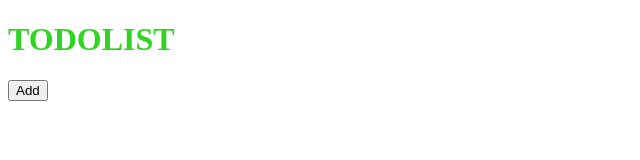
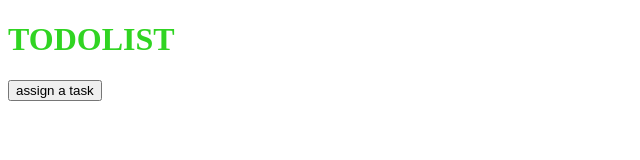
Before and after one commit to Gopal0806/TODOLIST, a plain HTML site: page index.html in a window 1280 px wide. Shown: the whole page, without its empty margins (0-640 px from the left). Drawn offline with Linux system fonts and the light colour scheme.

Commit message:
comitted

```diff
--- a/index.html
+++ b/index.html
@@ -6,7 +6,7 @@
     <title>TODOLIST</title>
     <link rel="stylesheet" href="style.css">
     <h1>TODOLIST</h1>
-    <button>Add </button>
+    <button>assign a task</button>
 </head>
 <body>
 
```
